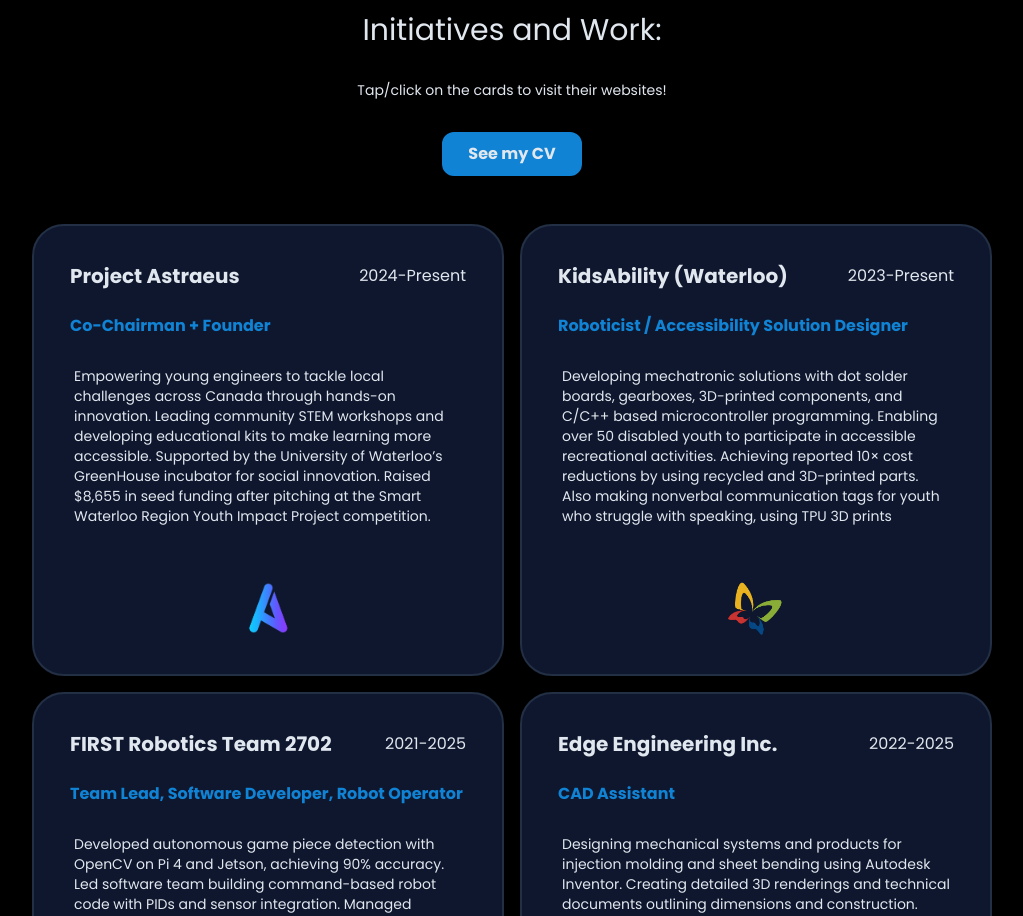
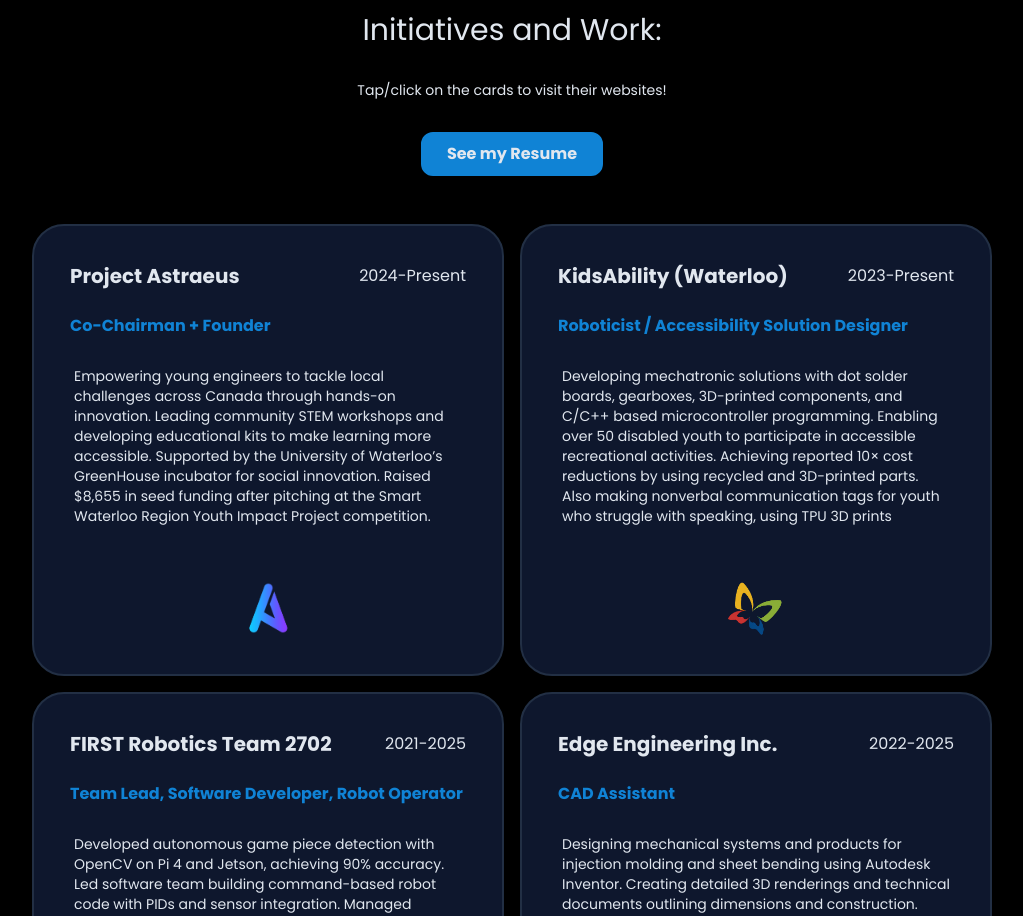
Before and after one commit to Aabjosh/Aabjosh-s-Portfolio, a React (Vite) app: page / in a window 1280 px wide. Shown: the part 4840-5756 px from the top of the page, without its empty margins (128-1151 px from the left). Built offline with nearby package versions, Linux system fonts and the light colour scheme.

Commit message:
Update ExperienceSection.jsx

```diff
--- a/src/components/ExperienceSection.jsx
+++ b/src/components/ExperienceSection.jsx
@@ -103,7 +103,7 @@
             <div className="flex justify-center mb-12">
                 <a href={links.cv} target="_blank" rel="noopener noreferrer" className="cosmic-button">
                     {" "}
-                    See my CV
+                    See my Resume
                 </a>
             </div>
             <div className="grid grid-cols-1 md:grid-cols-2 gap-4 mb-20">
```
